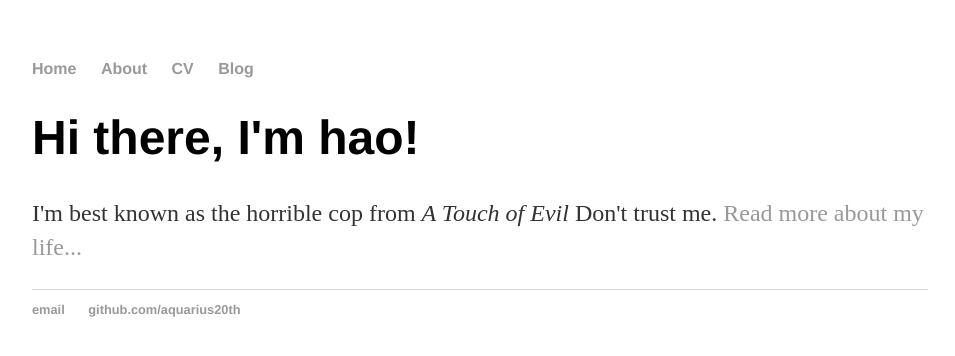
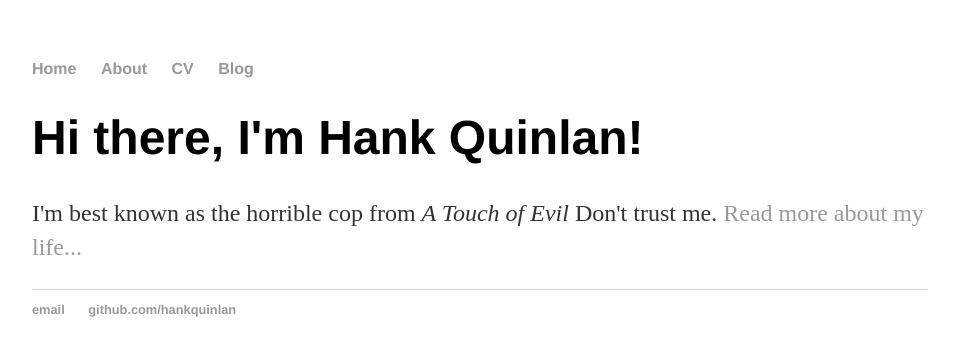
Before and after one commit to aquarius20th/aquarius20th.github.io, a Jekyll site: the page built from index.html, in a window 1280 px wide. Shown: the top 356 px of the page, without its empty margins (160-1115 px from the left). Built offline with Jekyll 4.4.1, drawn with Linux system fonts in a browser that asks for light colours.

Commit message:
Update index.html

```diff
--- a/index.html
+++ b/index.html
@@ -1,30 +1,8 @@
-<!DOCTYPE html>
-<html>
-	<head>
-		<title>hello everyone</title>
-		<!-- link to main stylesheet -->
-		<link rel="stylesheet" type="text/css" href="/css/main.css">
-	</head>
-	<body>
-		<nav>
-    		<ul>
-        		<li><a href="/">Home</a></li>
-	        	<li><a href="/about">About</a></li>
-        		<li><a href="/cv">CV</a></li>
-        		<li><a href="/blog">Blog</a></li>
-    		</ul>
-		</nav>
-		<div class="container">
-    		<div class="blurb">
-        		<h1>Hi there, I'm hao!</h1>
-				<p>I'm best known as the horrible cop from <em>A Touch of Evil</em> Don't trust me. <a href="/about">Read more about my life...</a></p>
-    		</div><!-- /.blurb -->
-		</div><!-- /.container -->
-		<footer>
-    		<ul>
-        		<li><a href="mailto:aquarius20th@gmail.com">email</a></li>
-        		<li><a href="https://github.com/aquarius20th">github.com/aquarius20th</a></li>
-			</ul>
-		</footer>
-	</body>
-</html>
+---
+layout: default
+title: Hank Quinlan, Horrible Cop
+---
+<div class="blurb">
+	<h1>Hi there, I'm Hank Quinlan!</h1>
+	<p>I'm best known as the horrible cop from <em>A Touch of Evil</em> Don't trust me. <a href="/about">Read more about my life...</a></p>
+</div><!-- /.blurb -->
```
